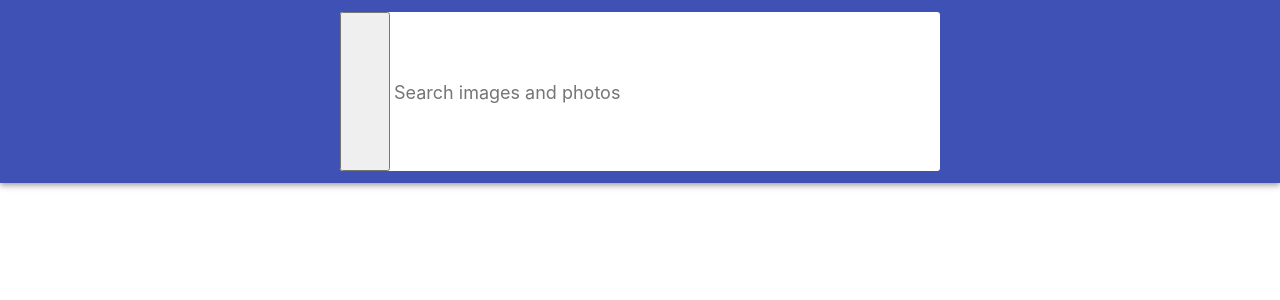
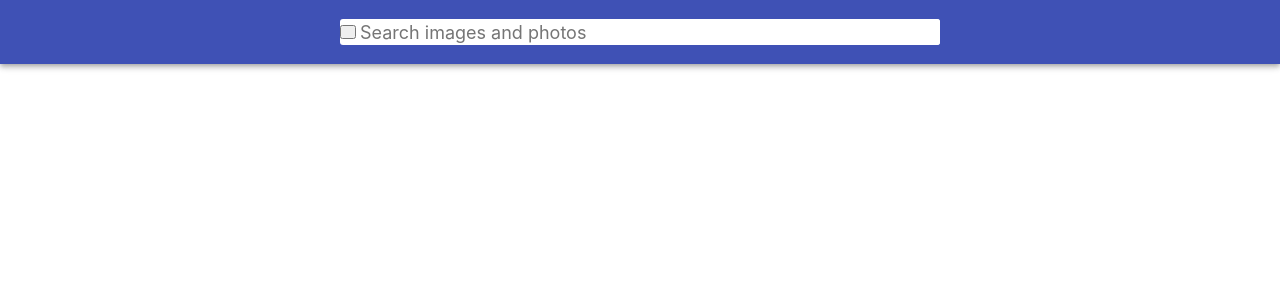
Before and after one commit to OlehKozubJS/goit-react-hw-03-image-finder, a React (Create React App) app: page / in a window 1280 px wide. Shown: the top 300 px of the page. Built offline with nearby package versions, Linux system fonts and the light colour scheme.

Commit message:
upd icons

```diff
--- a/src/components/Searchbar.jsx
+++ b/src/components/Searchbar.jsx
@@ -18,9 +18,9 @@ export class Searchbar extends Component {
           className={SearchbarCSS.SearchForm}
           onSubmit={this.enterSearchData}
         >
-          <button type="submit" className={SearchbarCSS.menu}>
+          <button type="submit" className={SearchbarCSS.icon}>
             <svg>
-              <use href="./images/icons.svg#menu-icon"></use>
+              <use href="./images/icons.svg#icon-search"></use>
             </svg>
           </button>
 
--- a/src/components/styles/Searchbar.module.css
+++ b/src/components/styles/Searchbar.module.css
@@ -56,11 +56,6 @@
   fill: grey;
 }
 
-.menu {
-  width: 50px;
-  stroke: blue;
-}
-
 .SearchFormButtonLabel {
   position: absolute;
   width: 1px;
```
Also changed, not shown: src/components/images/icons.svg.
